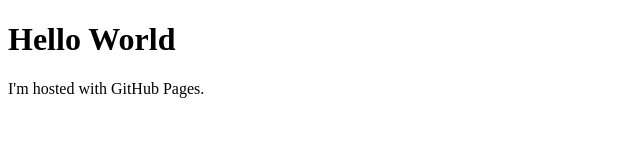
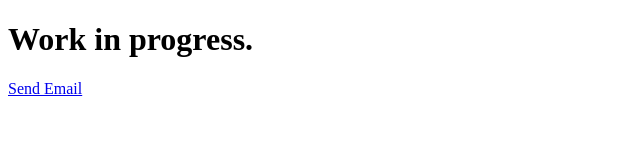
Before and after one commit to brucekeller/brucekeller.github.io, a plain HTML site: page index.html in a window 1280 px wide. Shown: the whole page, without its empty margins (0-640 px from the left). Drawn offline with Linux system fonts and the light colour scheme.

Commit message:
Update index.html

```diff
--- a/index.html
+++ b/index.html
@@ -1,7 +1,7 @@
 <!DOCTYPE html>
 <html>
 <body>
-<h1>Hello World</h1>
-<p>I'm hosted with GitHub Pages.</p>
+<h1>Work in progress.</h1>
+<a href = "mailto: bruce@brucejkeller.com">Send Email</a>
 </body>
 </html>
```
